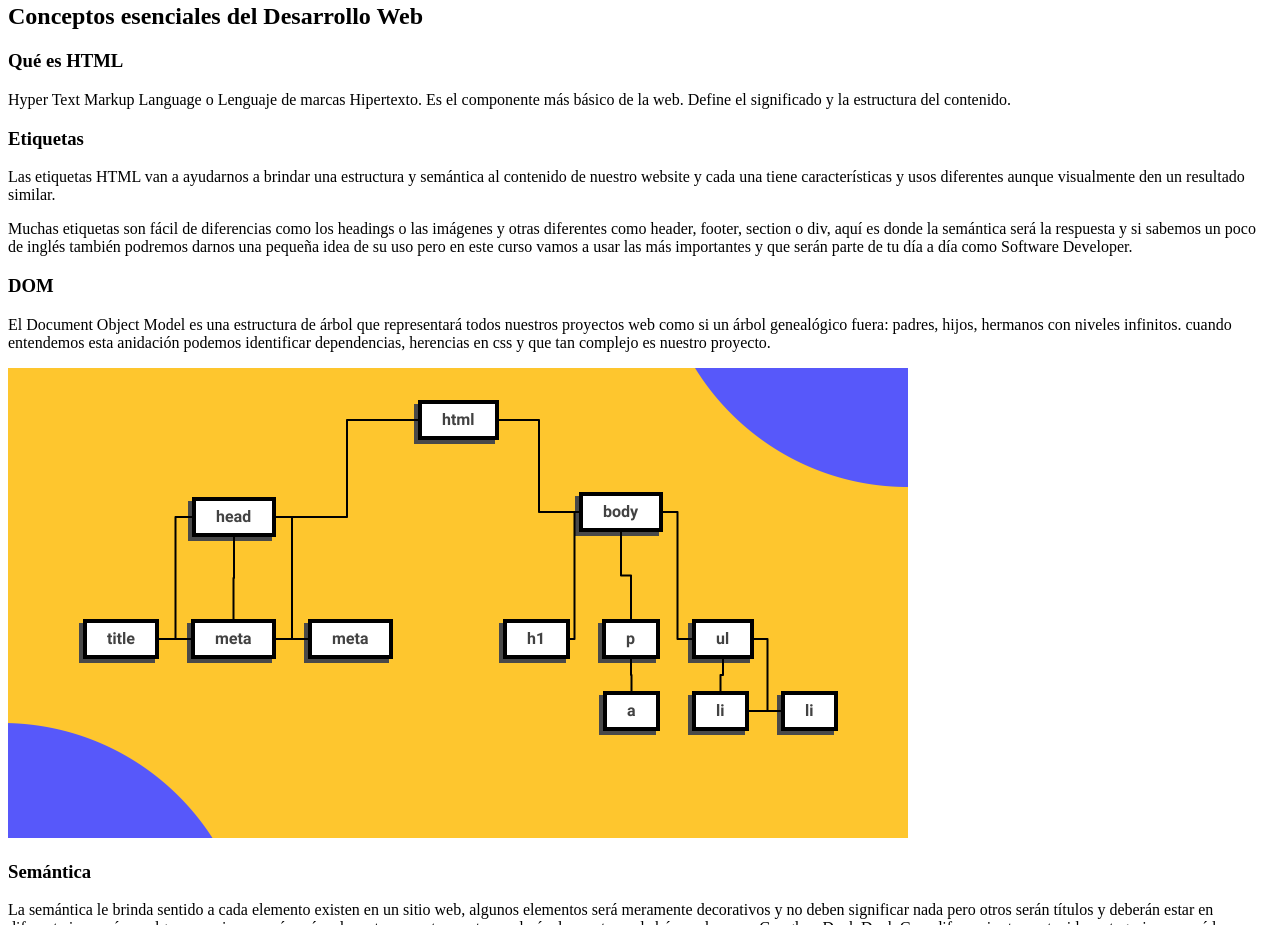
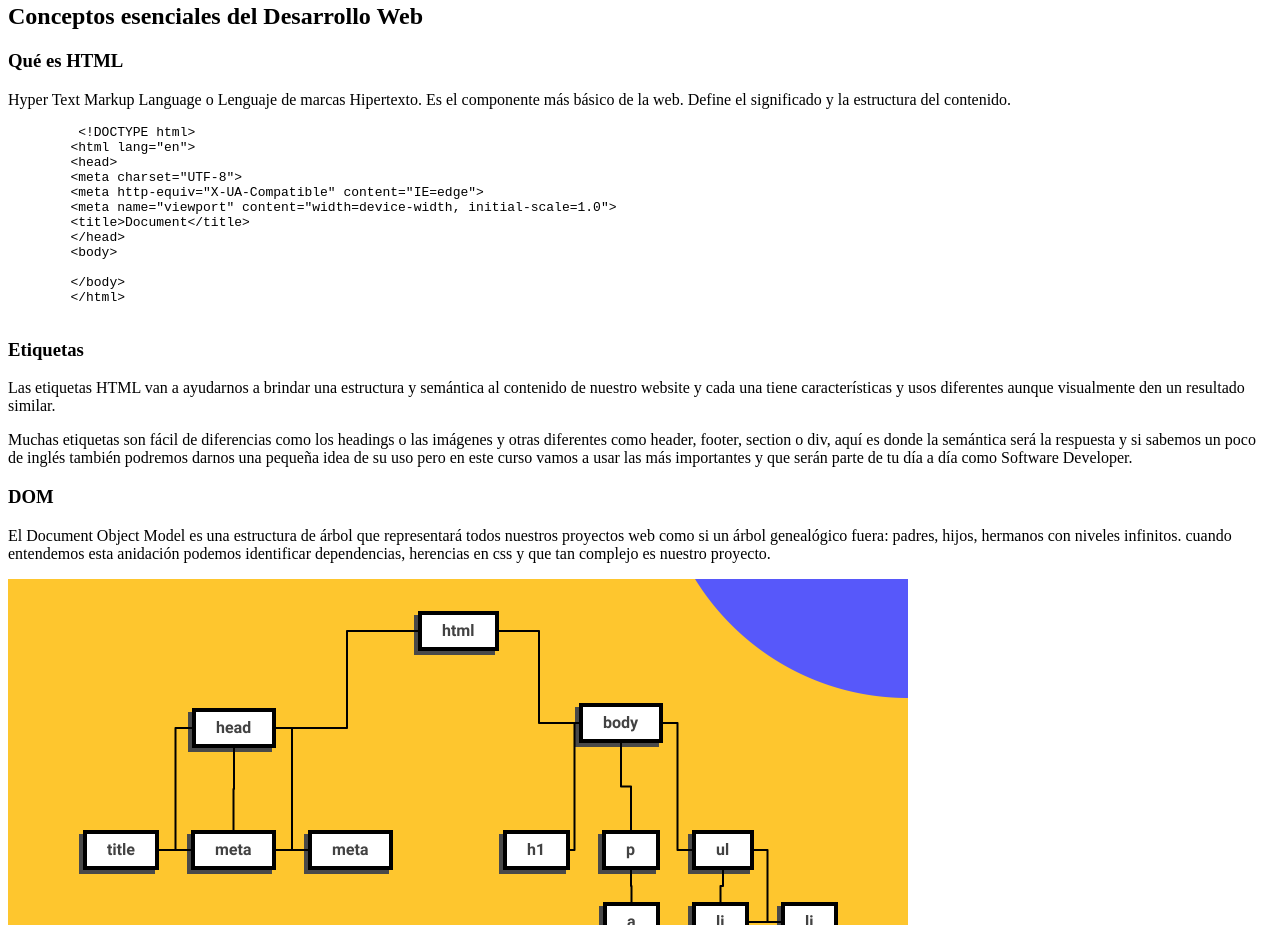
Before and after one commit to HectorGalindoPedraza/curso-esencial-html-css, a plain HTML site: page index.html in a window 1280 px wide. Shown: the part 1219-2144 px from the top of the page. Drawn offline with Linux system fonts and the light colour scheme.

Commit message:
Insertar Código

```diff
--- a/index.html
+++ b/index.html
@@ -70,6 +70,20 @@
     <h3 id="html">Qué es HTML</h3>
     <P>Hyper Text Markup Language o Lenguaje de marcas Hipertexto. Es el componente más básico de la web. Define el significado
     y la estructura del contenido.</P>
+    <pre>
+         &lt;!DOCTYPE html&gt;
+        &lt;html lang=&quot;en&quot;&gt;
+        &lt;head&gt;
+        &lt;meta charset=&quot;UTF-8&quot;&gt;
+        &lt;meta http-equiv=&quot;X-UA-Compatible&quot; content=&quot;IE=edge&quot;&gt;
+        &lt;meta name=&quot;viewport&quot; content=&quot;width=device-width, initial-scale=1.0&quot;&gt;
+        &lt;title&gt;Document&lt;/title&gt;
+        &lt;/head&gt;
+        &lt;body&gt;
+
+        &lt;/body&gt;
+        &lt;/html&gt;
+    </pre>
 
     <h3 id="etiquetas">Etiquetas</h3>
     <p>Las etiquetas HTML van a ayudarnos a brindar una estructura y semántica al contenido de nuestro website y cada una tiene
```
